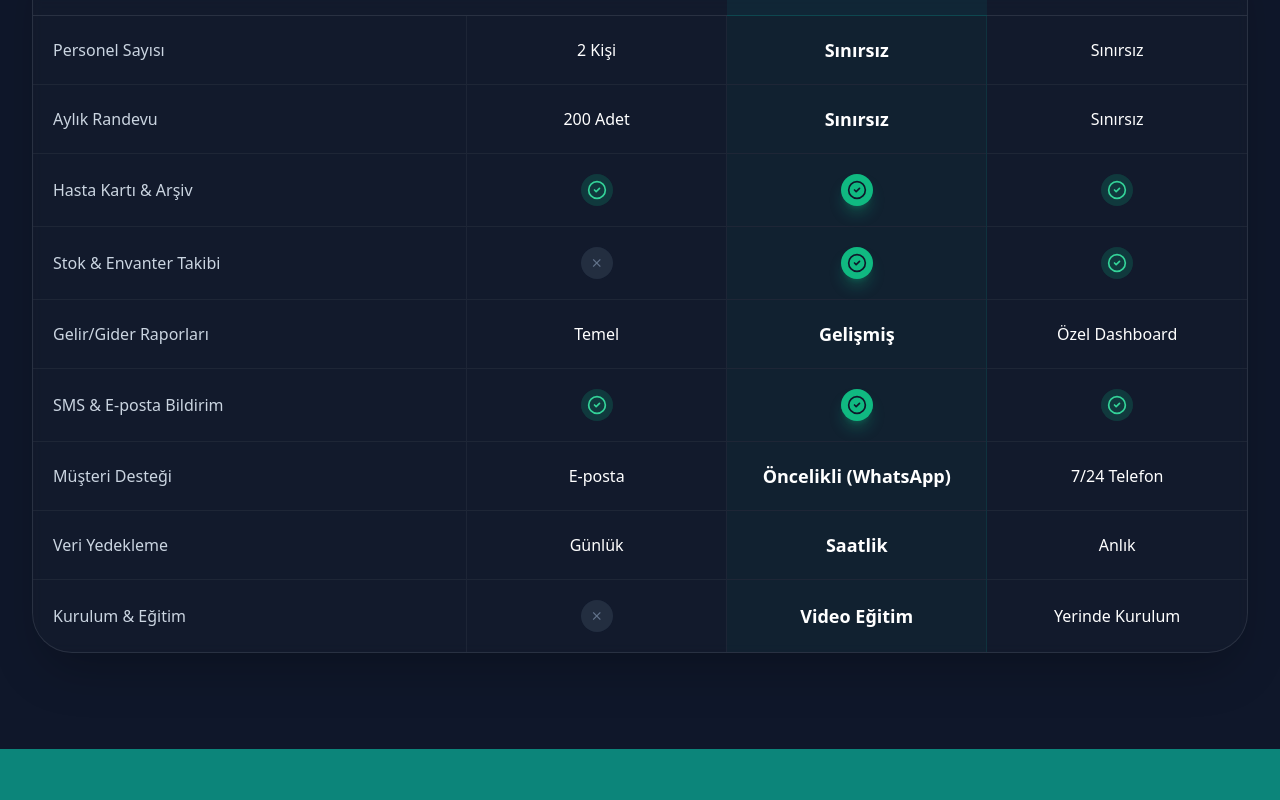
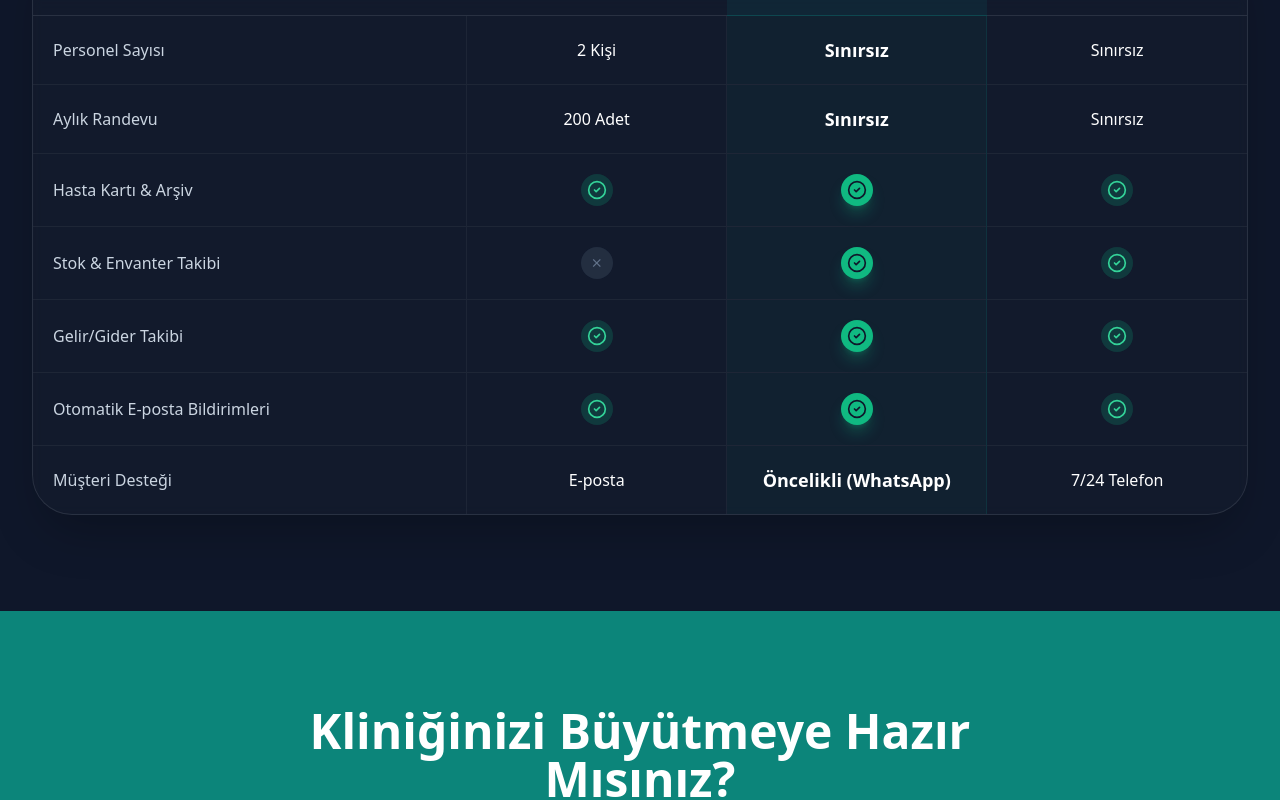
Before and after one commit to YagizEfeGokce/stitch_clinic_dashboard, a React (Vite) app: page / in a window 1280 px wide. Shown: the part 4708-5508 px from the top of the page. Built offline with nearby package versions, Linux system fonts and the light colour scheme; no server answers.

Commit message:
fix: Honest pricing table - removed unsupported features

```diff
--- a/src/pages/LandingPage.jsx
+++ b/src/pages/LandingPage.jsx
@@ -374,11 +374,9 @@ export default function LandingPage() {
                                     { name: 'Aylık Randevu', free: '200 Adet', pro: 'Sınırsız', ent: 'Sınırsız' },
                                     { name: 'Hasta Kartı & Arşiv', free: true, pro: true, ent: true },
                                     { name: 'Stok & Envanter Takibi', free: false, pro: true, ent: true },
-                                    { name: 'Gelir/Gider Raporları', free: 'Temel', pro: 'Gelişmiş', ent: 'Özel Dashboard' },
-                                    { name: 'SMS & E-posta Bildirim', free: true, pro: true, ent: true },
+                                    { name: 'Gelir/Gider Takibi', free: true, pro: true, ent: true },
+                                    { name: 'Otomatik E-posta Bildirimleri', free: true, pro: true, ent: true },
                                     { name: 'Müşteri Desteği', free: 'E-posta', pro: 'Öncelikli (WhatsApp)', ent: '7/24 Telefon' },
-                                    { name: 'Veri Yedekleme', free: 'Günlük', pro: 'Saatlik', ent: 'Anlık' },
-                                    { name: 'Kurulum & Eğitim', free: false, pro: 'Video Eğitim', ent: 'Yerinde Kurulum' },
                                 ].map((row, i) => (
                                     <tr key={i} className="hover:bg-white/5 transition-colors">
                                         <td className="p-5 font-medium border-r border-white/5">{row.name}</td>
```
